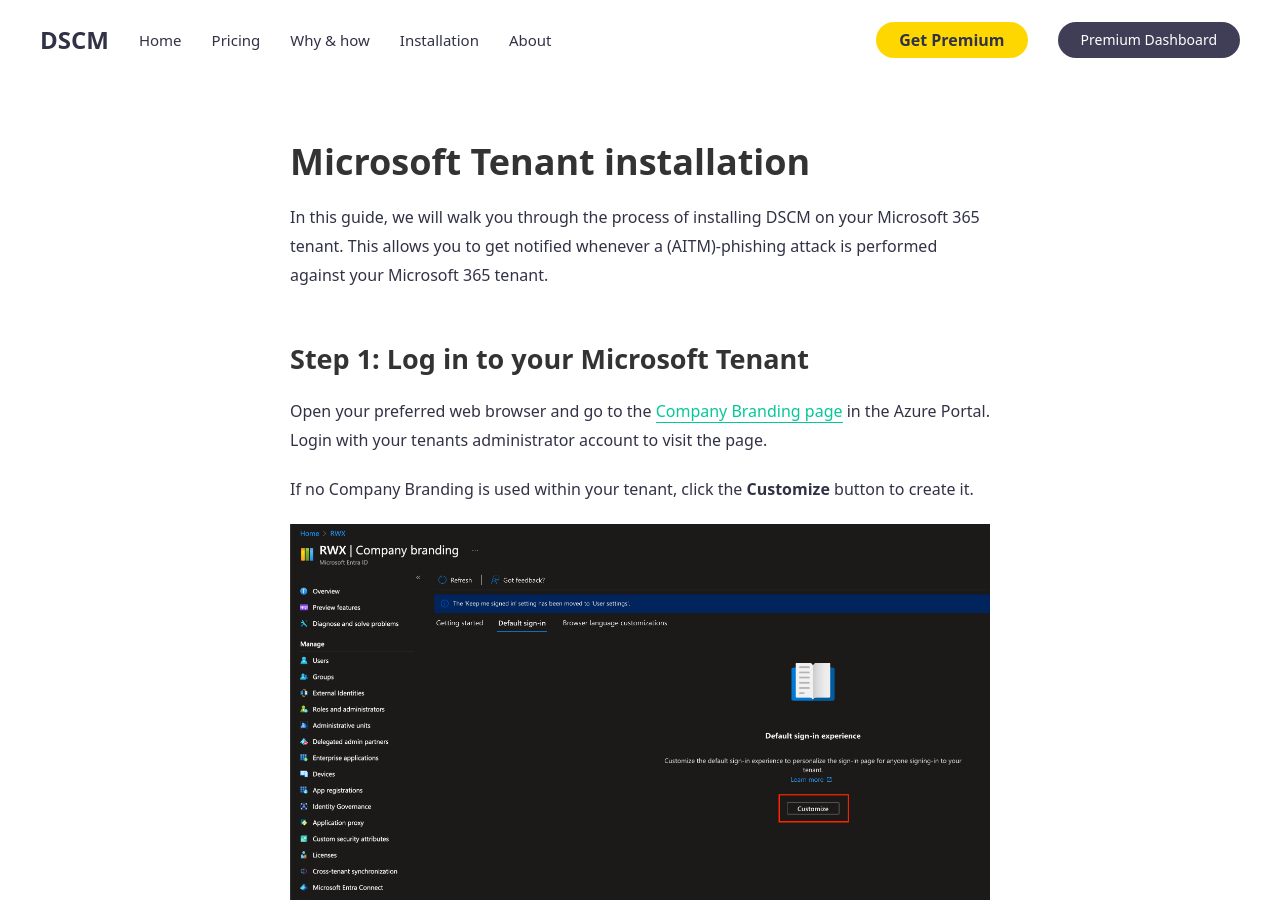
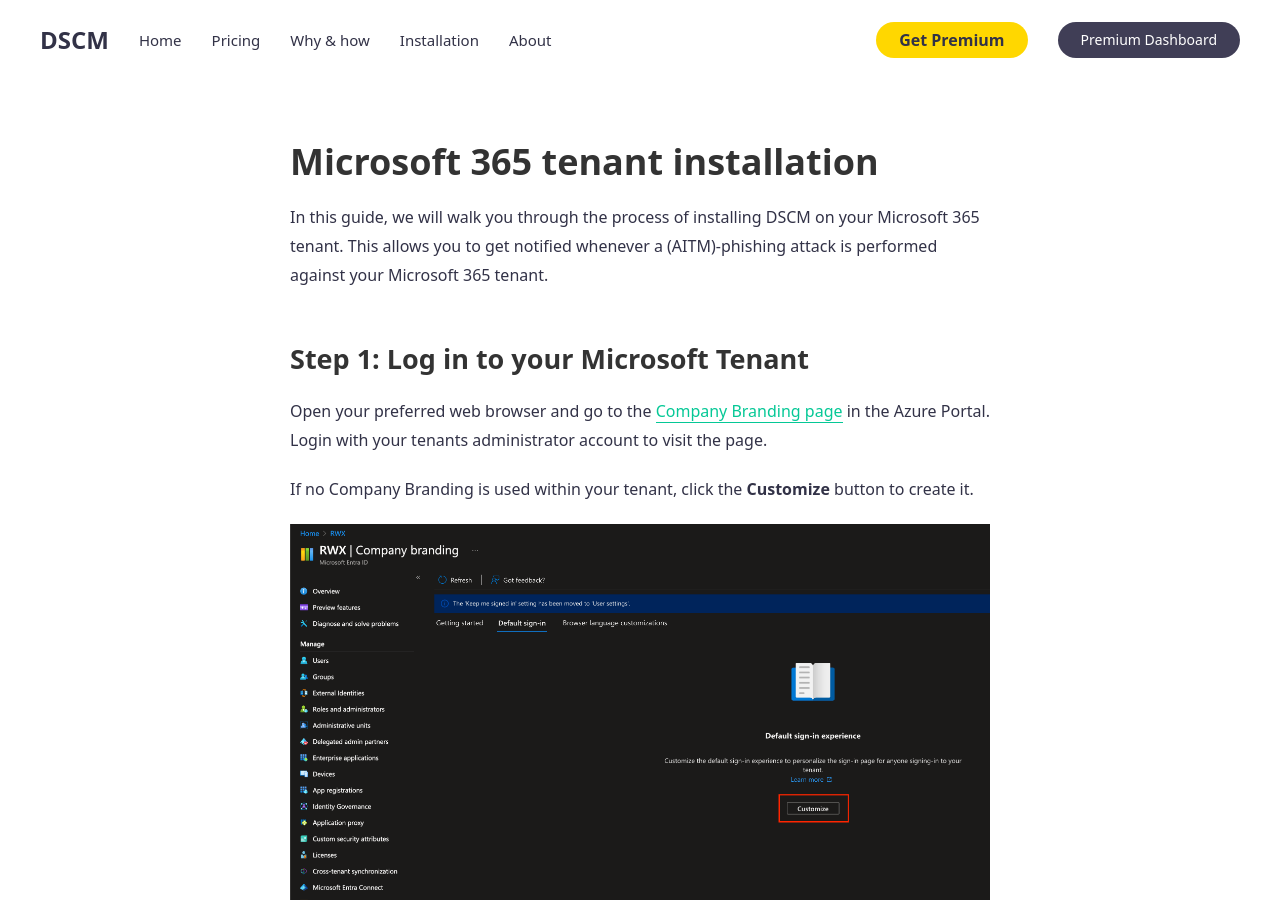
Before and after one commit to didsomeonecloneme/didsomeonecloneme.github.io, a Jekyll site: the page built from guides/microsoft.md, in a window 1280 px wide and 900 px high. Built offline with Jekyll 4.4.1, drawn with Linux system fonts in a browser that asks for light colours.

Commit message:
Update text

```diff
--- a/guides/microsoft.md
+++ b/guides/microsoft.md
@@ -10,7 +10,7 @@
   - DSCM
 ---
 
-# Microsoft Tenant installation
+# Microsoft 365 tenant installation
 
 In this guide, we will walk you through the process of installing DSCM on your Microsoft 365 tenant. This allows you to get notified whenever a (AITM)-phishing attack is performed against your Microsoft 365 tenant.
 
```
